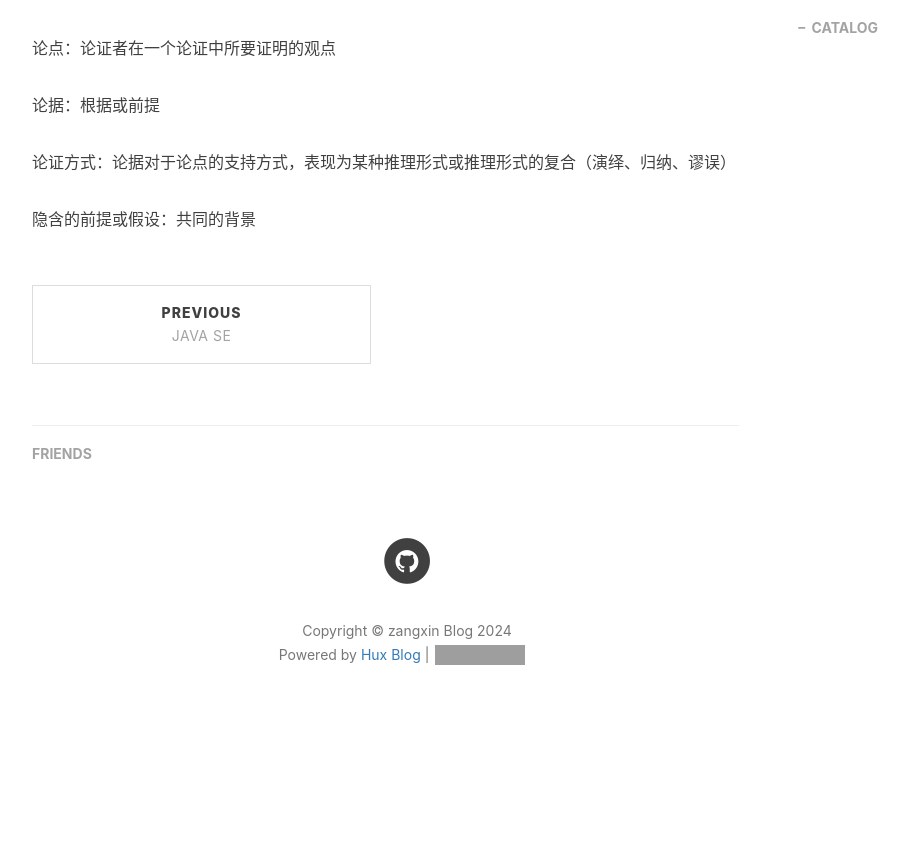
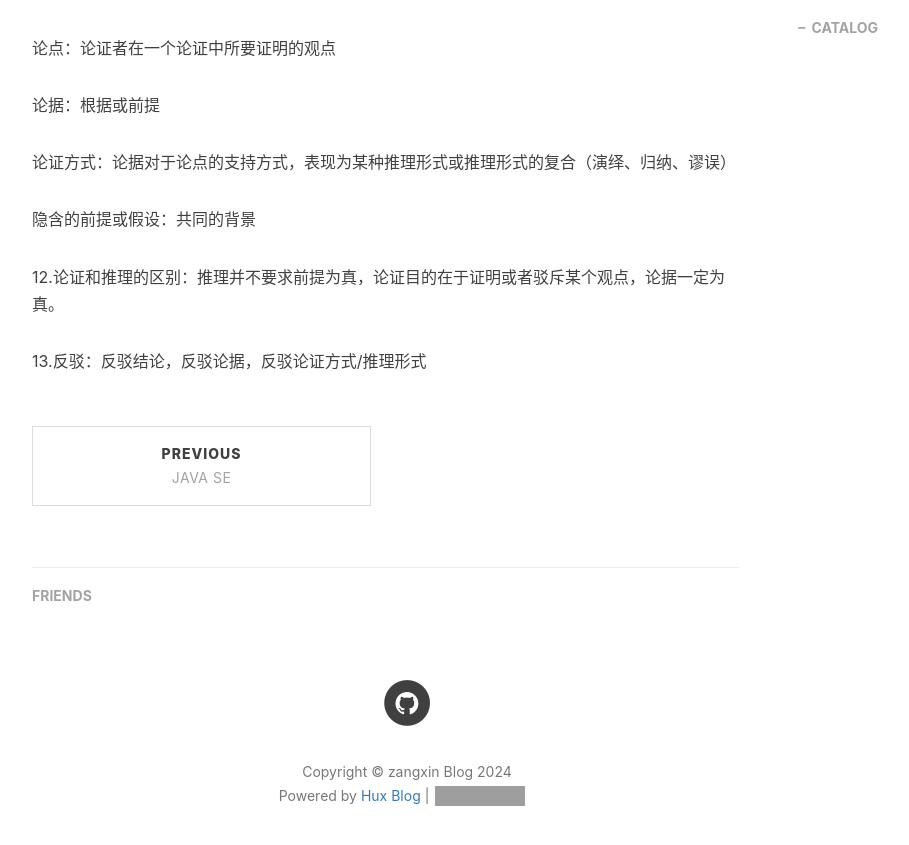
Before and after one commit to zangxin51/zangxin51.github.io, a Jekyll site: the page built from _posts/2024-10-02-logic.markdown, in a window 1280 px wide and 900 px high, scrolled down 1094 px. Shown: the top 845 px of the window, without its empty margins (233-1142 px from the left). Built offline with Jekyll 4.4.1, drawn with Linux system fonts in a browser that asks for light colours; nearby versions of some CDN libraries; comment, search, counter and statistics services are not loaded; before the commit the page ends 1853 px from its top, so only the background shows below that; grey boxes are pictures that could not be loaded.

Commit message:
Update 2024-10-02-logic.markdown

```diff
--- a/_posts/2024-10-02-logic.markdown
+++ b/_posts/2024-10-02-logic.markdown
@@ -38,3 +38,7 @@ tags:
 论证方式：论据对于论点的支持方式，表现为某种推理形式或推理形式的复合（演绎、归纳、谬误）
 
 隐含的前提或假设：共同的背景
+
+12.论证和推理的区别：推理并不要求前提为真，论证目的在于证明或者驳斥某个观点，论据一定为真。
+
+13.反驳：反驳结论，反驳论据，反驳论证方式/推理形式
```
